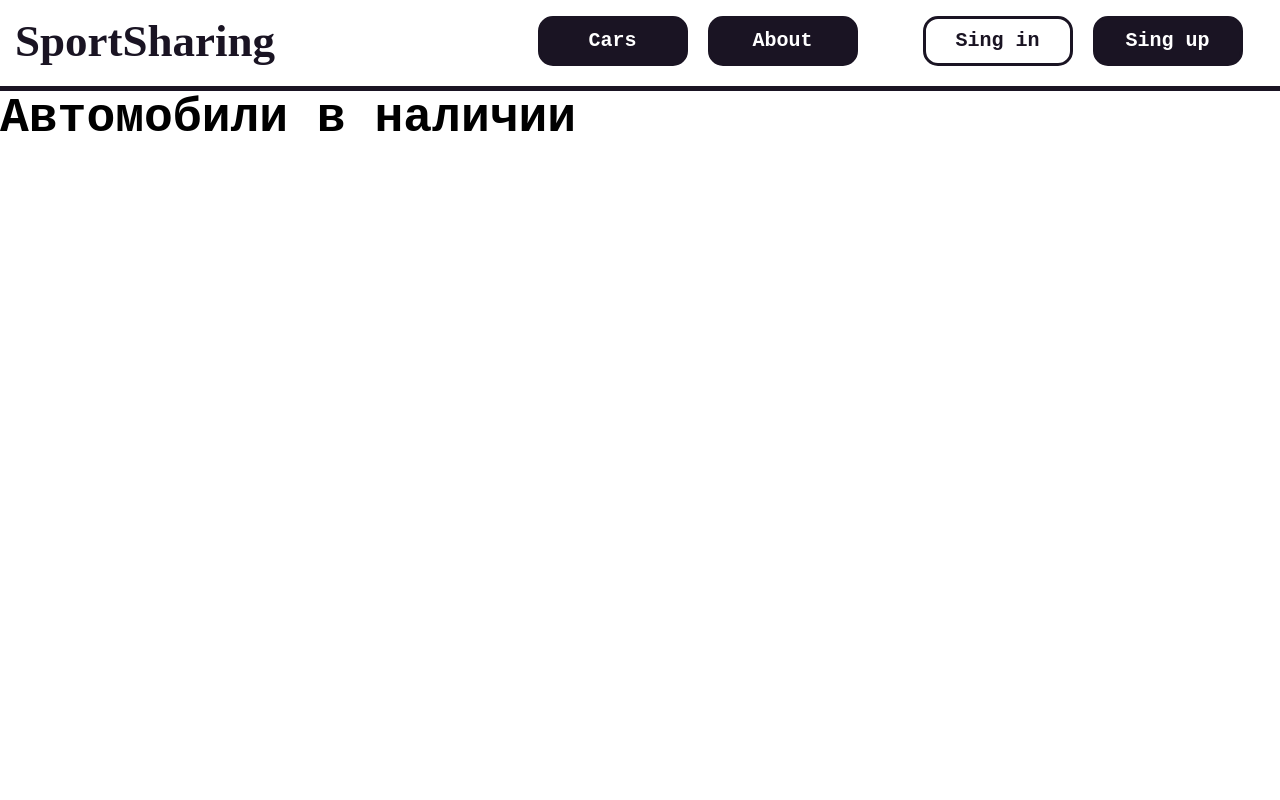
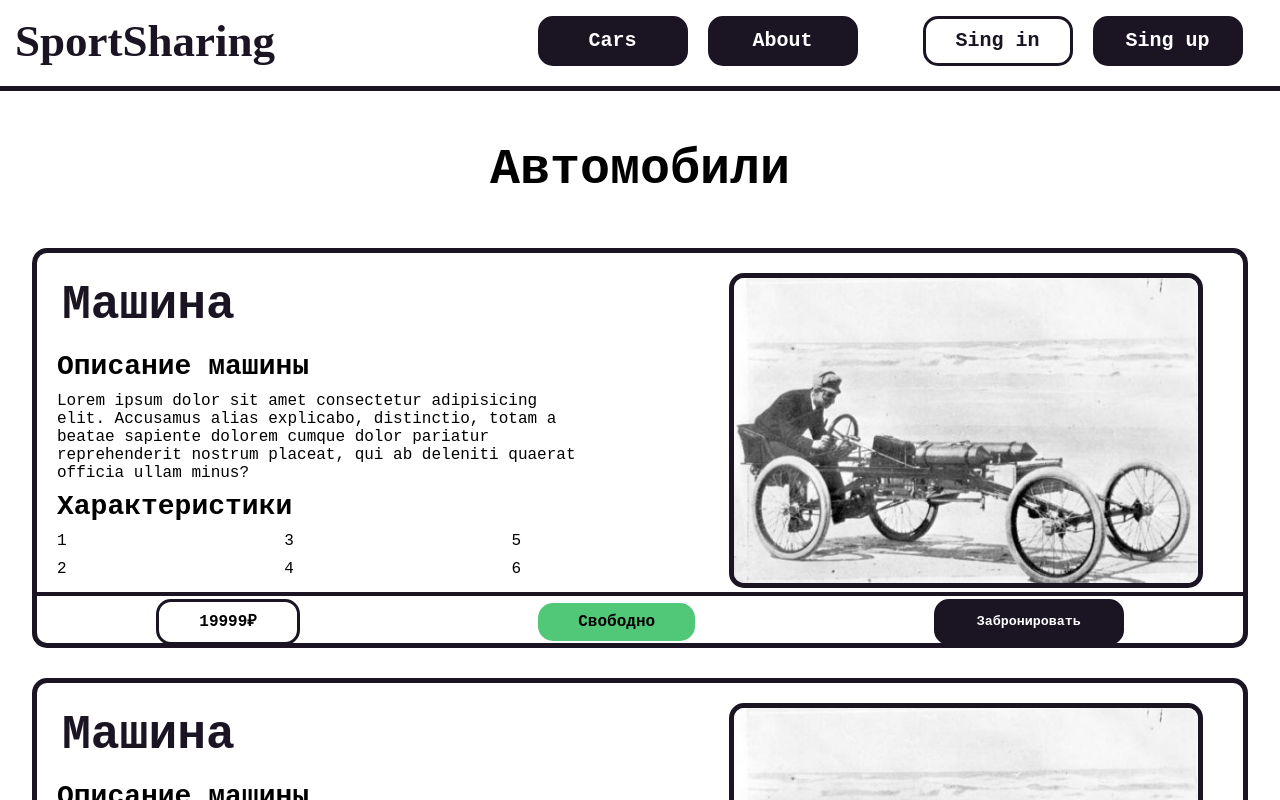
Before and after one commit to Braeer/react-sportSharing, a React (Create React App) app: page /cars in a window 1280 px wide. Shown: the top 800 px of the page. Built offline with nearby package versions, Linux system fonts and the light colour scheme; a web font is replaced by a local one.

Commit message:
commit_day-29.02

```diff
--- a/src/components/CarsCard/index.jsx
+++ b/src/components/CarsCard/index.jsx
@@ -6,7 +6,7 @@ const CarsCard = () => {
   return (
     <>
       <div className={styles.cars}>
-        <div className="up">
+        <div className={styles.up}>
           <div className={styles.text__section}>
             <h1>Машина</h1>
             <h2>Описание машины</h2>
@@ -25,13 +25,13 @@ const CarsCard = () => {
               <li>6</li>
             </ul>
           </div>
-          <img src="" alt="" />
+          <img src="./img/f1-1384580934.jpg" alt="" />
         </div>
         <div className={styles.line}></div>
         <div className={styles.down}>
           <div className={styles.price}>19999₽</div>
           <div className={styles.status}>Свободно</div>
-          <div><button>Забронировать</button></div>
+          <button>Забронировать</button>
         </div>
       </div>
     </>
--- a/src/components/CarsCard/styleCarsCard.module.scss
+++ b/src/components/CarsCard/styleCarsCard.module.scss
@@ -1,6 +1,106 @@
 .cars {
+  width: 95%;
+  min-height: 400px;
+  height: 35vh;
+  border-radius: 15px;
+  margin: 0 auto;
+  margin-top: 30px;
+  margin-bottom: 30px;
+  border: 5px solid rgb(26, 20, 35);
+}
+.up {
+  padding: 10px;
+  display: flex;
+  justify-content: space-between;
+  width: 100%;
+  max-height: 87%;
+
+  .text__section {
+    width: 60%;
+  }
+  h1 {
+    color: rgb(26, 20, 35);
+    padding: 15px;
+  }
+  h2 {
+    padding: 5px 10px;
+  }
+
+  ul {
+    max-height: 20%;
+    list-style: none;
+    flex-direction: column;
+    display: flex;
+    flex-wrap: wrap;
+    li {
+      padding: 5px 10px;
+    }
+  }
+
+  p {
+    width: 80%;
+    padding: 5px 10px;
+  }
+
+  img {
+    border: rgb(26, 20, 35) 5px solid;
+    border-radius: 15px;
+    width: 40%;
+    height: 100%;
+    margin-right: 30px;
+    margin-top: 10px;
+  }
+}
+.down {
+  height: 13%;
+  display: flex;
+  justify-content: space-around;
+  max-width: 100%;
+  align-items: center;
+  text-align: center;
+  // padding: 10px;
+
+  .status {
+    // border: black 2px solid;
+    border-radius: 15px;
+    padding: 10px 40px;
+    font-weight: 700;
+    text-align: center;
+    background-color: #50c878;
+  }
+  button {
+    border-radius: 15px;
+    padding: 10px 40px;
+    line-height: 20px;
+    font-weight: 700;
+    text-align: center;
+    background-color: rgb(26, 20, 35);
+    color: white;
+    border: 3px solid rgb(26, 20, 35);
+    transition: all 0.3s ease;
+    cursor: pointer;
+    &:hover {
+      background-color: white;
+      color: rgb(26, 20, 35);
+    }
+  }
+}
+.line {
+  width: 100%;
+  height: 4px;
+  background-color: rgb(26, 20, 35);
 
 }
 .text__section {
 
 }
+.price {
+  border-radius: 15px;
+  padding: 10px 40px;
+  line-height: 20px;
+  font-weight: 700;
+  text-align: center;
+  // background-color: rgb(26, 20, 35);
+  // color: white;
+  border: 3px solid rgb(26, 20, 35);
+}
--- a/src/pages/Cars.jsx
+++ b/src/pages/Cars.jsx
@@ -1,9 +1,14 @@
 import React from 'react'
+import CarsCard from '../components/CarsCard';
 
 const Cars = () => {
   return (
     <>
-    <h1>Автомобили в наличии</h1>
+    <h1 className='cars__title'>Автомобили</h1>
+    <CarsCard />
+    <CarsCard />
+    <CarsCard />
+    <CarsCard />
     </>
   )
 }
--- a/src/scss/app.scss
+++ b/src/scss/app.scss
@@ -4,6 +4,11 @@ $white: rgb(255, 255, 255);
 $acctent-color: rgb(26, 20, 35);
 $card-color: rgb(235, 235, 235);
 $black: rgb(0, 0, 0);
+
+//Fonts
+//   font-family: "Martian Mono", monospace;
+
+
 
 body {
   background-color: white;
@@ -174,11 +179,12 @@ body {
   }
 }
 
-// .martian-mono-<uniquifier> {
-//   font-family: "Martian Mono", monospace;
-//   font-optical-sizing: auto;
-//   font-weight: <weight>;
-//   font-style: normal;
-//   font-variation-settings:
-//     "wdth" 100;
-// }
+
+//Cars
+
+.cars__title {
+  font-size: 50px;
+  text-align: center;
+  margin-top: 50px;
+  margin-bottom: 50px;
+}
```
Also changed, not shown: public/img/f1-1384580934.jpg (added).
